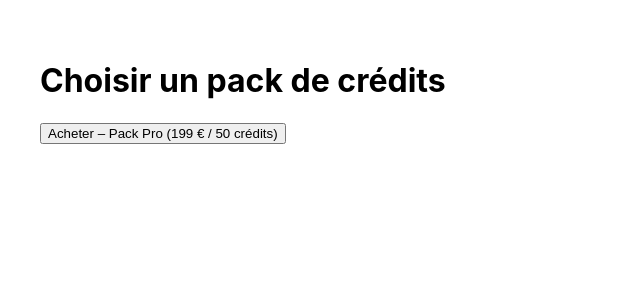
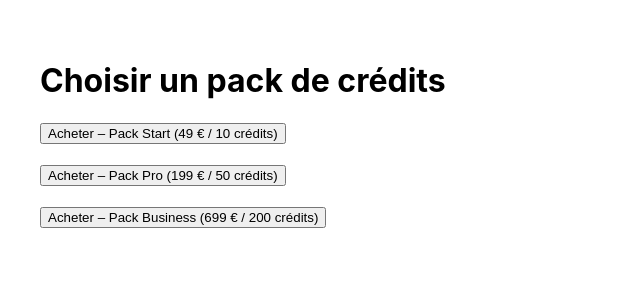
Before and after one commit to GreenBorder/green-border-frontend, a React (Create React App) app: page /pricing in a window 1280 px wide. Shown: the top 300 px of the page, without its empty margins (0-640 px from the left). Built offline with nearby package versions, Linux system fonts and the light colour scheme.

Commit message:
Frontend: add Start, Pro and Business Stripe buttons (test mode)

```diff
--- a/src/screens/Pricing/index.js
+++ b/src/screens/Pricing/index.js
@@ -1,4 +1,4 @@
-async function buyProPack() {
+async function buyPack(priceId) {
   const response = await fetch(
     "https://green-border-backend-isj9q.ondigitalocean.app/checkout",
     {
@@ -6,9 +6,7 @@ async function buyProPack() {
       headers: {
         "Content-Type": "application/json",
       },
-      body: JSON.stringify({
-        price_id: "price_1SxQR9H27V3cOtxeZBWrhxOg", // Pack Pro
-      }),
+      body: JSON.stringify({ price_id: priceId }),
     }
   );
 
@@ -21,8 +19,32 @@ export default function Pricing() {
     <div style={{ padding: "40px" }}>
       <h1>Choisir un pack de crédits</h1>
 
-      <button onClick={buyProPack}>
+      <button
+        onClick={() =>
+          buyPack("price_1SxQOCH27V3cOtxesaN0eL3Y")
+        }
+      >
+        Acheter – Pack Start (49 € / 10 crédits)
+      </button>
+
+      <br /><br />
+
+      <button
+        onClick={() =>
+          buyPack("price_1SxQR9H27V3cOtxeZBWrhxOg")
+        }
+      >
         Acheter – Pack Pro (199 € / 50 crédits)
+      </button>
+
+      <br /><br />
+
+      <button
+        onClick={() =>
+          buyPack("price_1SxQSiH27V3cOtxeRZooQjU2")
+        }
+      >
+        Acheter – Pack Business (699 € / 200 crédits)
       </button>
     </div>
   );
```
